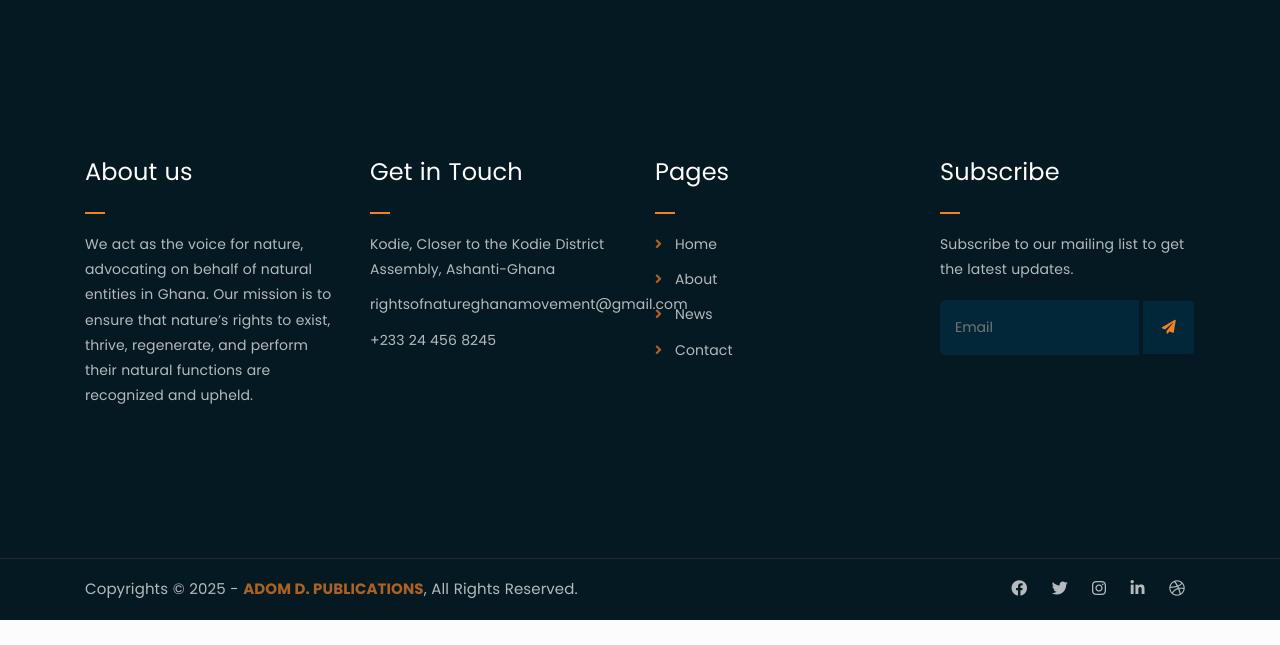
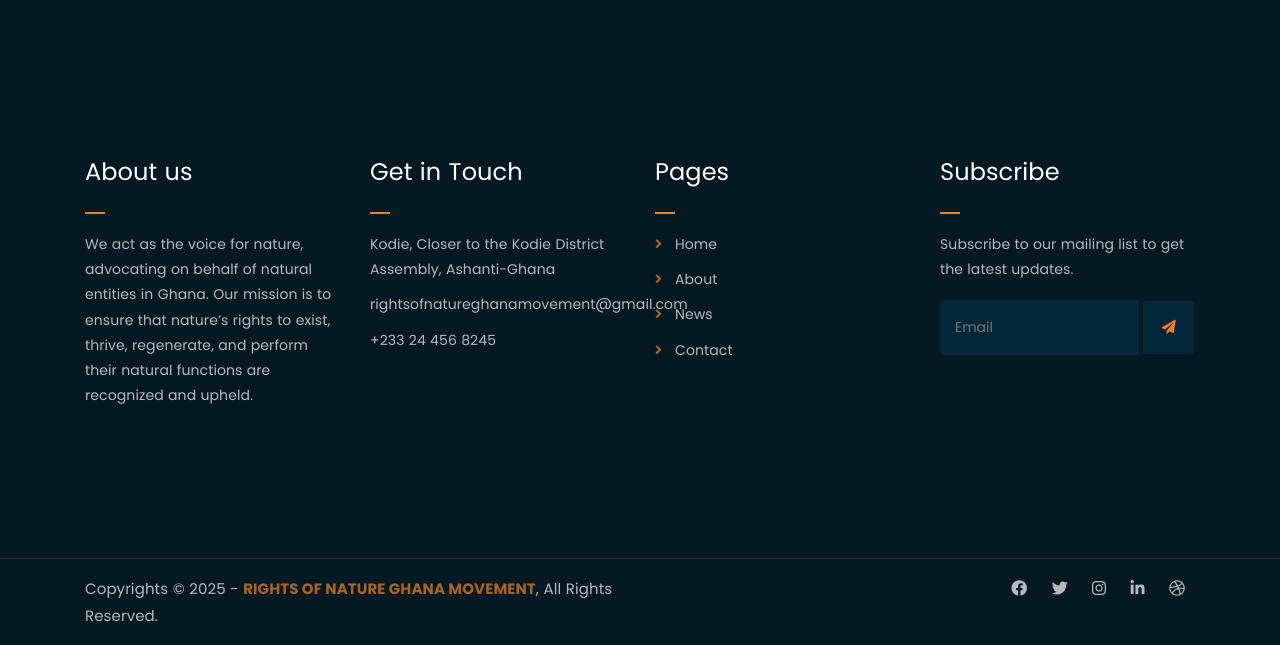
Before and after one commit to jincespublication/ronag, a Django app: page /about in a window 1280 px wide. Shown: the part 3511-4156 px from the top of the page. Before the commit the page ends 4131 px from the top, so only its background shows below. Run offline with Django 5.2, Linux system fonts and the light colour scheme; data comes from the database, SQL or seed files in the repository; both versions use the stored data as it was after the commit; some libraries are stand-ins or nearby versions; some web fonts are replaced.

Commit message:
Deploying to Render

```diff
--- a/templates/main.html
+++ b/templates/main.html
@@ -198,7 +198,7 @@
 		<div class="container">
 			<div class="row">
 				<div class="col-lg-6 col-md-12">
-					<p>Copyrights &copy; 2025 - <a href="#">ADOM D. PUBLICATIONS</a>,  All Rights Reserved.</p>
+					<p>Copyrights &copy; 2025 - <a href="#">RIGHTS OF NATURE GHANA MOVEMENT</a>,  All Rights Reserved.</p>
 				</div>
 				<div class="col-lg-6 text-right col-md-12">
 					<div class="social-icons">
```
Also changed, not shown: db.sqlite3.
